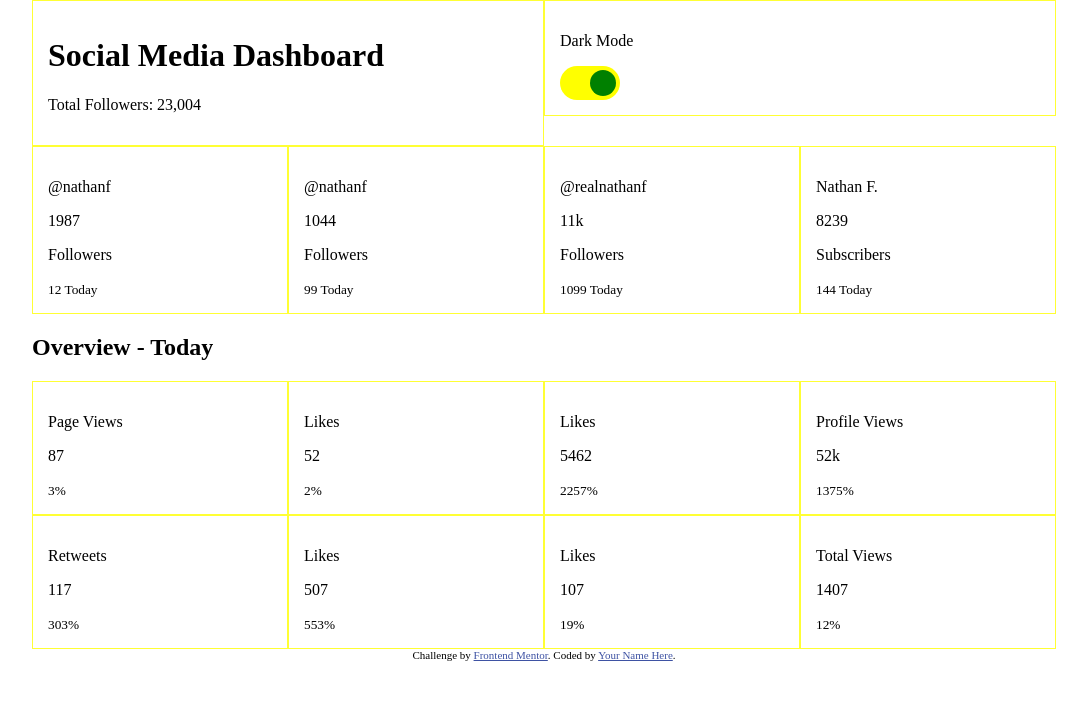
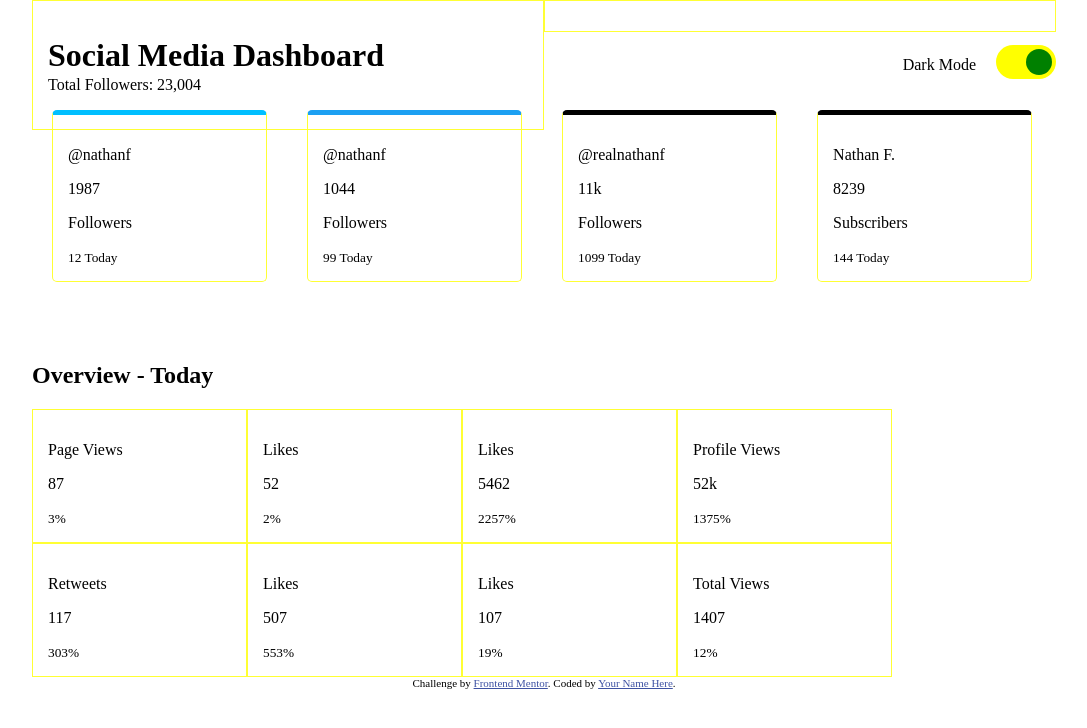
Before and after one commit to Allanlcomander/social-media-dashboard-with-theme-switcher-maste, a plain HTML site: page index.html in a window 1280 px wide. Shown: the whole page, without its empty margins (96-1183 px from the left). Drawn offline with Linux system fonts and the light colour scheme.

Commit message:
add background and border color

```diff
--- a/css/styles.css
+++ b/css/styles.css
@@ -4,7 +4,7 @@
 }
 
 body{
-    padding: 0%;
+    padding: 0;
     margin: 0;
 }
 
@@ -19,6 +19,7 @@ body{
   .row {
     width: 80%;
     margin: 0 auto;
+
   }
 
   .row::after {
@@ -29,7 +30,7 @@ body{
 
   .col-1 {width: 8.33%;}
   .col-2 {width: 16.66%;}
-  .col-3 { width: 25%;}
+  .col-3 { width: 21%;}
   .col-4 {width: 33.33%;}
   .col-5 {width: 41.66%;}
   .col-6 {width: 50%;}
@@ -40,13 +41,22 @@ body{
   .col-11 { width: 91.66%;}
   .col-12 {width: 100%;}
 
+ /* toggle button */
   .switch {
-    position: relative;
+
+    position: absolute;
+    top: 45px;
+    right: 0;
     display: inline-block;
     width: 60px;
     height: 34px;
   }
 
+  .toggle-text::after {
+    content: "";
+    display: table;
+    clear: both;
+  }
   .switch input {
     opacity: 0;
     width: 0;
@@ -97,3 +107,53 @@ body{
   .slider.round:before {
     border-radius: 50%;
   }
+
+  header .row{
+    position: relative;
+
+  }
+
+  .toggle-text{
+     position: absolute;
+
+    top: 40px;
+    right: 80px;
+  }
+
+  .total-follows{
+    position: relative;
+    bottom: 20px;
+    margin: 0;
+  }
+
+  /*  first section */
+  .first-stats{
+   margin: 20px;
+   position: relative;
+   bottom: 40px;
+   border-top: 5px solid;
+   border-radius: 5px;
+  }
+  .facebook{
+    border-top-color:  hsl(195, 100%, 50%);
+  }
+  .twitter{
+    border-top-color: hsl(203, 89%, 53%);
+  }
+
+  .instagram{
+    border-top: linear hsl(37, 97%, 70%) to hsl(329, 70%, 58%);
+  }
+
+
+
+
+  /* mobile views */
+
+  @media (min-width: 320px) and (max-width:425px){
+    [class*="col-"] {
+      width: 100%;
+      padding: 15px;
+       border: 1px #fff345 solid;
+    }
+  }
--- a/index.html
+++ b/index.html
@@ -21,11 +21,11 @@
     <div class="row">
         <div class="col-6">
         <h1>Social Media Dashboard</h1>
-        <p>Total Followers: 23,004</p>
+        <p class="total-follows">Total Followers: 23,004</p>
       </div>
-      <div class="col-6">
+      <div class="col-6 toggle">
          <!-- toggle switch -->
-      <p>Dark Mode</p>
+      <p class="toggle-text">Dark Mode</p>
       <label class="switch">
         <input type="checkbox" checked>
         <span class="slider round"></span>
@@ -38,25 +38,25 @@
   <!-- first section -->
   <section>
     <div class="row">
-      <div class="col-3">
+      <div class="col-3 facebook first-stats">
         <p>@nathanf</p>
         <p>1987</p>
         <p>Followers</p>
         <small>12 Today</small>
       </div>
-      <div class="col-3">
+      <div class="col-3 twitter first-stats">
         <p>@nathanf</p>
         <p>1044</p>
         <p>Followers</p>
         <small>99 Today</small>
       </div>
-      <div class="col-3">
+      <div class="col-3  instagram first-stats">
         <p>@realnathanf</p>
         <p>11k</p>
         <p>Followers</p>
         <small>1099 Today</small>
       </div>
-      <div class="col-3">
+      <div class="col-3 youtube first-stats">
         <p>Nathan F.</p>
         <p>8239</p>
         <p>Subscribers</p>
```
Also changed, not shown: dist/index.html (+7 -7 lines).
